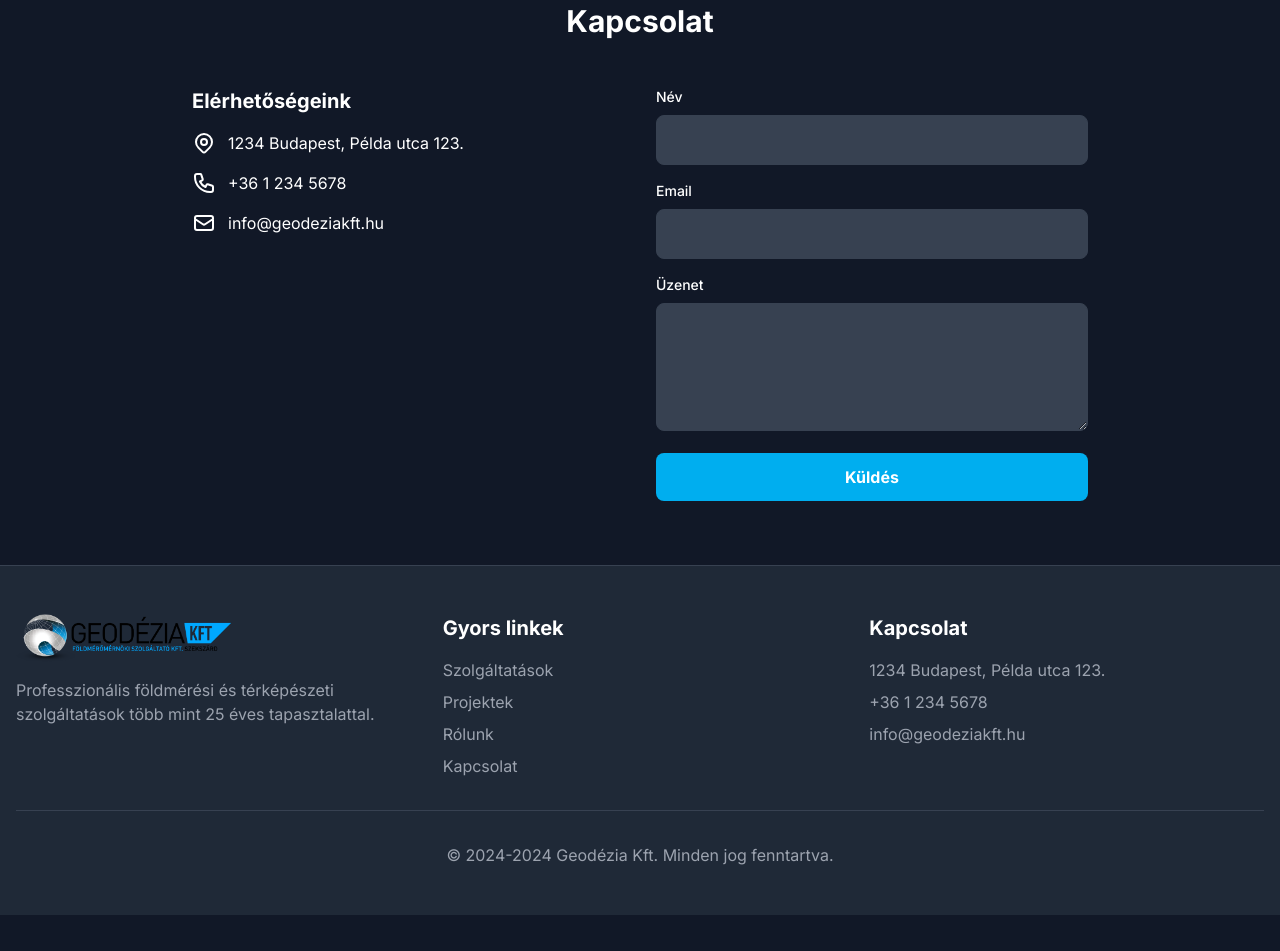
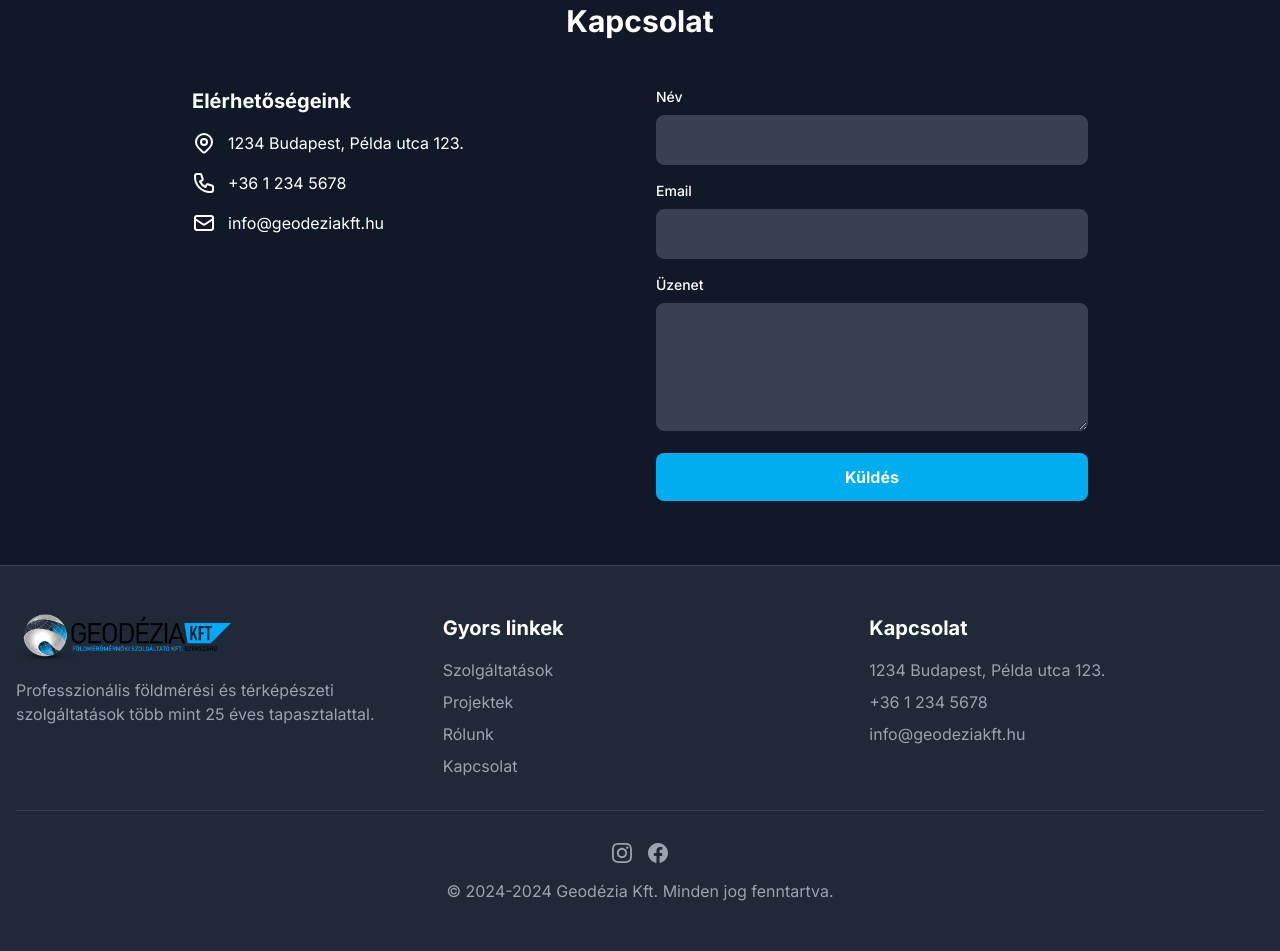
Before and after one commit to mark79as/geodeziaweb, a plain HTML site: page index.html in a window 1280 px wide. Shown: the part 2375-3326 px from the top of the page. Before the commit the page ends 3290 px from the top, so only its background shows below. Drawn offline with nearby package versions, Linux system fonts and the light colour scheme.

Commit message:
közösségi média linkek beágyazva

```diff
--- a/index.html
+++ b/index.html
@@ -257,8 +257,21 @@
                 </div>
             </div>
             <!-- Copyright -->
-            <div class="border-t border-gray-700 pt-8 text-center text-secondary">
-                <div data-lang-key="footer.copyright"></div>
+            <div class="border-t border-gray-700 pt-8 text-center">
+                <!-- Social Media Links -->
+                <div class="flex justify-center space-x-4 mb-4">
+                    <a href="https://instagram.com/geodeziakft" target="_blank" rel="noopener noreferrer" class="text-secondary hover:text-[#00aeef] transition-colors">
+                        <svg class="w-5 h-5" fill="currentColor" viewBox="0 0 24 24">
+                            <path d="M12 2.163c3.204 0 3.584.012 4.85.07 3.252.148 4.771 1.691 4.919 4.919.058 1.265.069 1.645.069 4.849 0 3.205-.012 3.584-.069 4.849-.149 3.225-1.664 4.771-4.919 4.919-1.266.058-1.644.07-4.85.07-3.204 0-3.584-.012-4.849-.07-3.26-.149-4.771-1.699-4.919-4.92-.058-1.265-.07-1.644-.07-4.849 0-3.204.013-3.583.07-4.849.149-3.227 1.664-4.771 4.919-4.919 1.266-.057 1.645-.069 4.849-.069zm0-2.163c-3.259 0-3.667.014-4.947.072-4.358.2-6.78 2.618-6.98 6.98-.059 1.281-.073 1.689-.073 4.948 0 3.259.014 3.668.072 4.948.2 4.358 2.618 6.78 6.98 6.98 1.281.058 1.689.072 4.948.072 3.259 0 3.668-.014 4.948-.072 4.354-.2 6.782-2.618 6.979-6.98.059-1.28.073-1.689.073-4.948 0-3.259-.014-3.667-.072-4.947-.196-4.354-2.617-6.78-6.979-6.98-1.281-.059-1.69-.073-4.949-.073zm0 5.838c-3.403 0-6.162 2.759-6.162 6.162s2.759 6.163 6.162 6.163 6.162-2.759 6.162-6.163c0-3.403-2.759-6.162-6.162-6.162zm0 10.162c-2.209 0-4-1.79-4-4 0-2.209 1.791-4 4-4s4 1.791 4 4c0 2.21-1.791 4-4 4zm6.406-11.845c-.796 0-1.441.645-1.441 1.44s.645 1.44 1.441 1.44c.795 0 1.439-.645 1.439-1.44s-.644-1.44-1.439-1.44z"/>
+                        </svg>
+                    </a>
+                    <a href="https://facebook.com/geodeziakft.hu" target="_blank" rel="noopener noreferrer" class="text-secondary hover:text-[#00aeef] transition-colors">
+                        <svg class="w-5 h-5" fill="currentColor" viewBox="0 0 24 24">
+                            <path d="M24 12.073c0-6.627-5.373-12-12-12s-12 5.373-12 12c0 5.99 4.388 10.954 10.125 11.854v-8.385H7.078v-3.47h3.047V9.43c0-3.007 1.792-4.669 4.533-4.669 1.312 0 2.686.235 2.686.235v2.953H15.83c-1.491 0-1.956.925-1.956 1.874v2.25h3.328l-.532 3.47h-2.796v8.385C19.612 23.027 24 18.062 24 12.073z"/>
+                        </svg>
+                    </a>
+                </div>
+                <div class="text-secondary" data-lang-key="footer.copyright"></div>
             </div>
         </div>
     </footer>
```
Also changed, not shown: js/main.js (line endings or trailing spaces).
